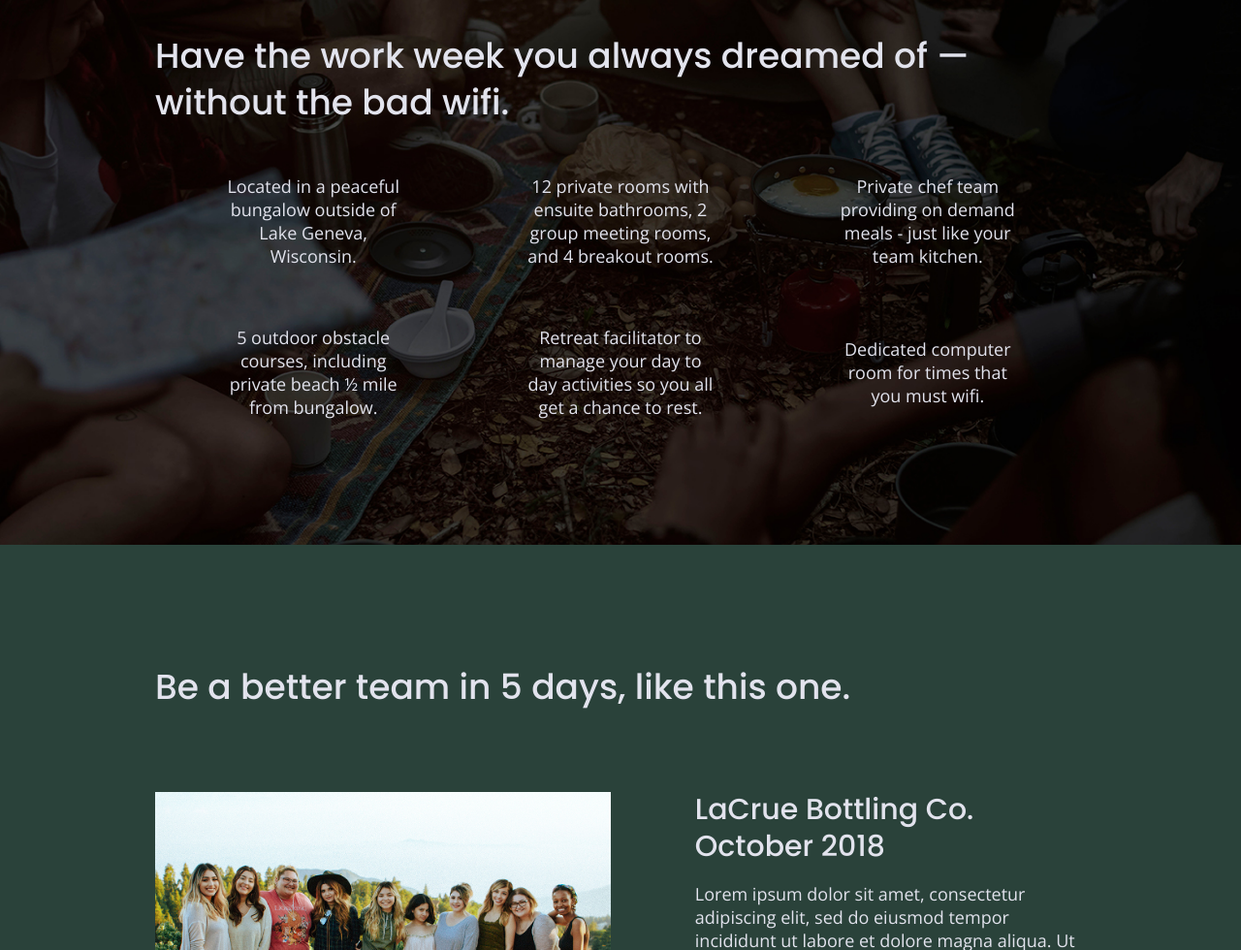
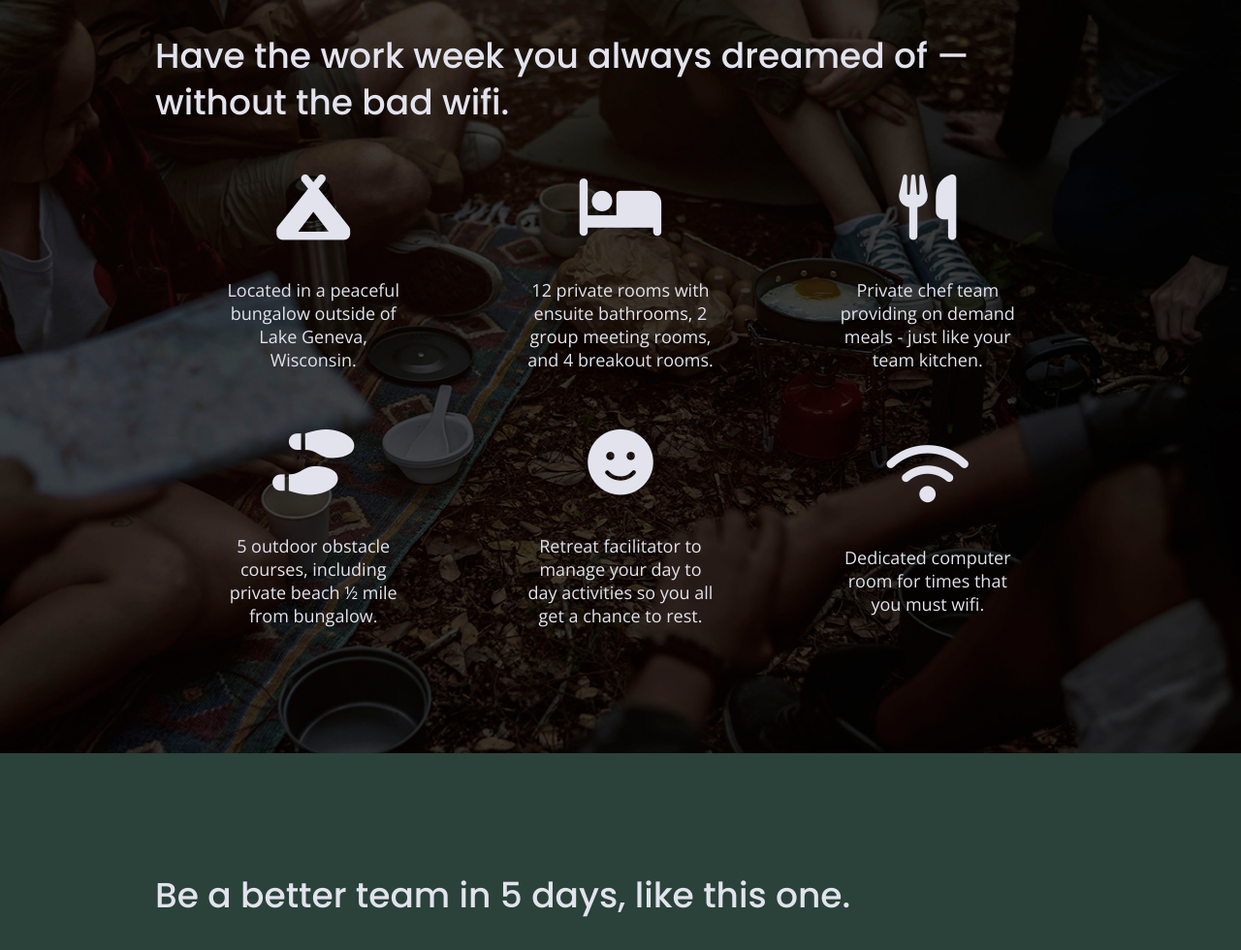
Before and after one commit to brook-m/unplugged-website, a website built with Parcel: page index.html in a window 1280 px wide. Shown: the part 1098-2078 px from the top of the page at 97% size. Built offline with nearby package versions, Linux system fonts and the light colour scheme.

Commit message:
Added font awesome icon links to html and style size and margin in css

```diff
--- a/css/main.css
+++ b/css/main.css
@@ -325,6 +325,11 @@
   justify-content: center;
   align-items: center;
   flex-flow: row wrap;
+}
+
+.features i {
+  font-size: 3.75em;
+  margin-bottom: 40px;
 }
 
 .features p {
--- a/index.html
+++ b/index.html
@@ -17,12 +17,14 @@
   <link rel="apple-touch-icon" href="icon.png">
   <!-- Place favicon.ico in the root directory -->
 
-  <link rel="stylesheet" href="css/normalize.css">
-  <link rel="stylesheet" href="css/main.css">
-
   <meta name="theme-color" content="#fafafa">
   <!-- Google Fonts -->
   <link href="https://fonts.googleapis.com/css?family=Open+Sans:400,700|Poppins:500,700" rel="stylesheet">
+  <!-- FontAwesome Unplugged website Kit version 5.14.0 -->
+  <script src="https://kit.fontawesome.com/9b2cb55bcb.js" crossorigin="anonymous"></script>
+  <!-- CSS stylesheets links -->
+  <link rel="stylesheet" href="css/normalize.css">
+  <link rel="stylesheet" href="css/main.css">
 </head>
 
 <body>
@@ -72,37 +74,49 @@
         <h2>Have the work week you always dreamed of &mdash; without the bad wifi.</h2>
         <div class="features-items">
           <article>
-            <p class="fontawesome-icon"></p>
+            <p class="fontawesome-icon">
+              <i class="fas fa-campground"></i>
+            </p>
             <p class="features-item-description">
             Located in a peaceful bungalow outside of Lake Geneva, Wisconsin.
             </p>
          </article>
          <article>
-            <p class="fontawesome-icon"></p>
+            <p class="fontawesome-icon">
+              <i class="fas fa-bed"></i>
+            </p>
             <p class="features-item-description">
             12 private rooms with ensuite bathrooms, 2 group meeting rooms, and 4 breakout rooms.
             </p>
          </article>
          <article>
-            <p class="fontawesome-icon"></p>
+            <p class="fontawesome-icon">
+              <i class="fas fa-utensils"></i>
+            </p>
             <p class="features-item-description">
             Private chef team providing on demand meals - just like your team kitchen.
             </p>
          </article>
          <article>
-            <p class="fontawesome-icon"></p>
+            <p class="fontawesome-icon">
+              <i class="fas fa-shoe-prints"></i>
+            </p>
             <p class="features-item-description">
             5 outdoor obstacle courses, including private beach ½ mile from bungalow.
             </p>
          </article>
          <article>
-            <p class="fontawesome-icon"></p>
+            <p class="fontawesome-icon">
+              <i class="fas fa-smile"></i>
+            </p>
             <p class="features-item-description">
             Retreat facilitator to manage your day to day activities so you all get a chance to rest.
             </p>
          </article>
          <article>
-            <p class="fontawesome-icon"></p>
+            <p class="fontawesome-icon">
+              <i class="fas fa-wifi"></i>
+            </p>
             <p class="features-item-description">
             Dedicated computer room for times that you must wifi.
             </p>
```
Also changed, not shown: about/index.html (+5 -3 lines), faq/index.html (+5 -3 lines).
